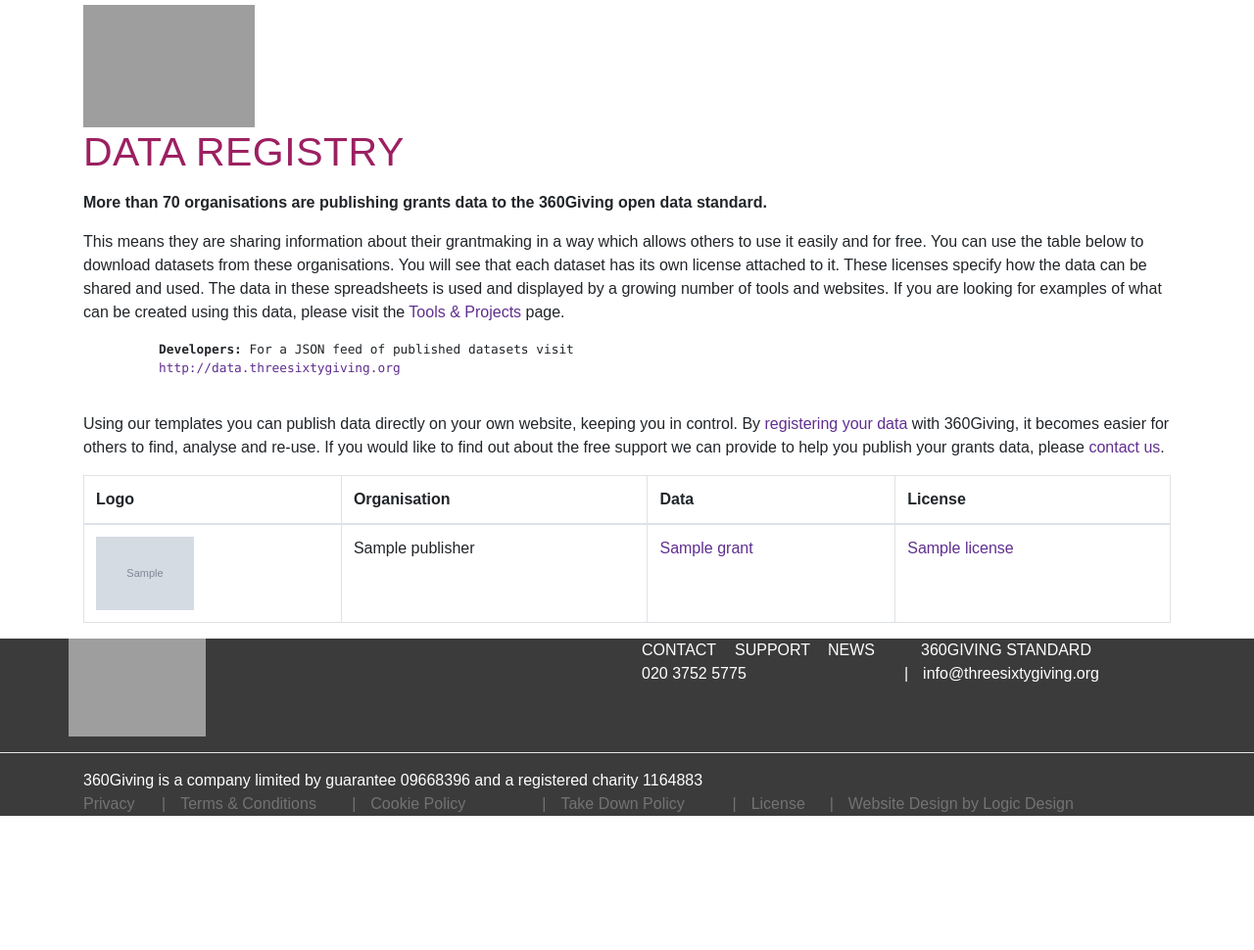
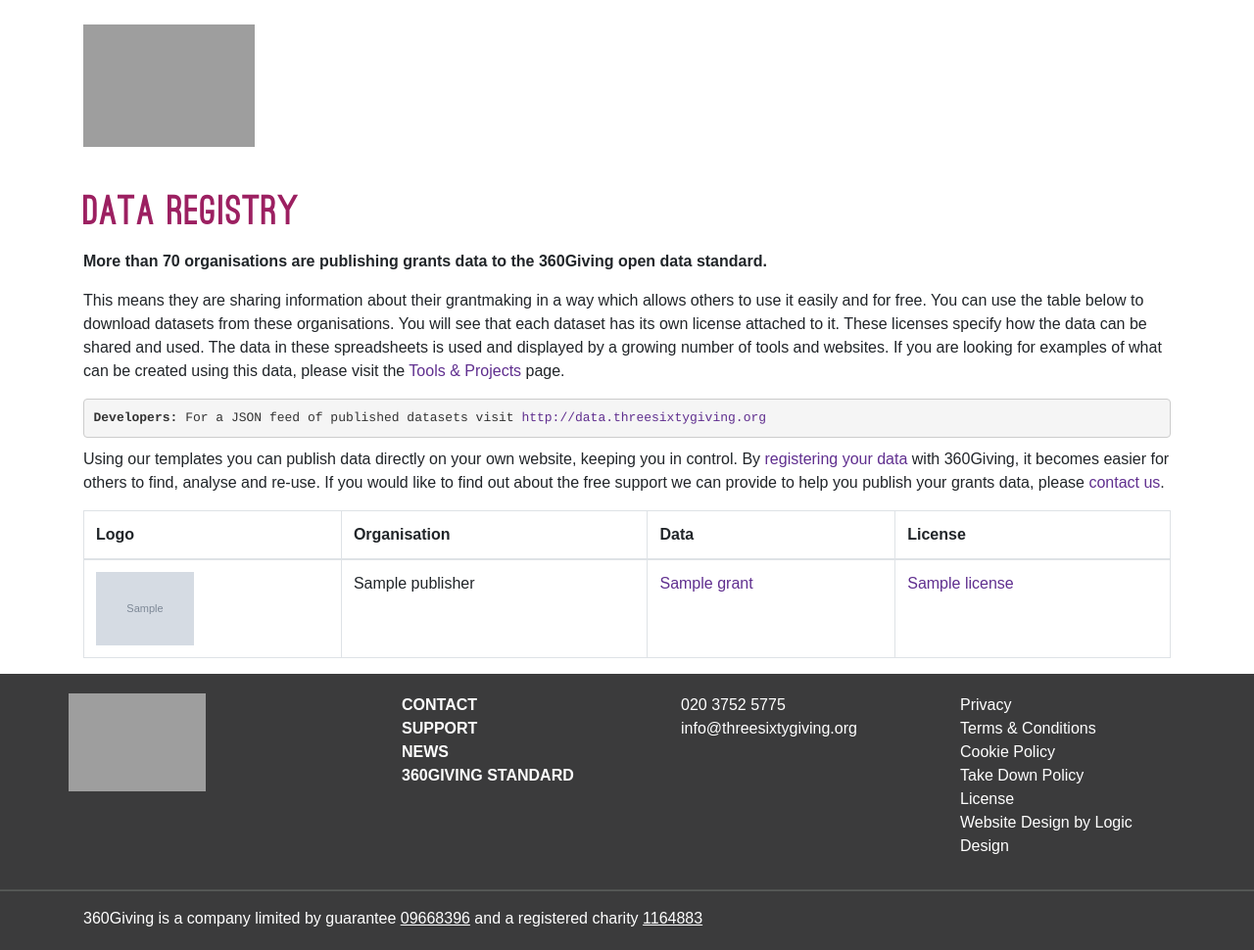
Before and after one commit to ThreeSixtyGiving/registry-classic, a Flask app: template registry/templates/registry.html in a window 1280 px wide. Shown: the whole page at 98% size. Before the commit the page ends 833 px from the top, so only its background shows below. Run offline with Flask 2, Linux system fonts and the light colour scheme; the template is opened without the code that fills it: most values are stand-ins (such as "Sample title", 1, 10 or a date in 2020); grey boxes marked "Sample" are stand-in pictures; some libraries are stand-ins or nearby versions; grey boxes are pictures that could not be loaded.

Commit message:
Add Ostrich font - Devs info line - footer

```diff
--- a/registry/static/css/style.css
+++ b/registry/static/css/style.css
@@ -1,7 +1,16 @@
+@font-face {
+    font-family: Ostrich Sans Black;
+    src: url('../fonts/OstrichSans-Black.otf');
+}
+
 body {
   font-family: "Source Sans Pro", sans-serif !important;
   font-size: 18px;
   line-height: 28px;
+}
+
+.navbar-header.logo {
+  padding: 20px 0;
 }
 
 .page-header h1 {
@@ -11,25 +20,56 @@ body {
   letter-spacing: 0.5px;
   font-family: "Ostrich Sans Black", sans-serif;
   margin: 0 0 20px;
+  padding-top: 20px;
 }
 
 body div.container.body-main a {
   color: #602f8f;
 }
 
+body .devs-info{
+  display: block;
+  padding: 9.5px;
+  margin: 0 0 10px;
+  font-size: 13px;
+  line-height: 1.42857143;
+  color: #333;
+  word-break: break-all;
+  word-wrap: break-word;
+  background-color: #f5f5f5;
+  border: 1px solid #ccc;
+  border-radius: 4px;
+  font-family: Courier;
+}
+
 .footer {
   background-color: #3b3b3c;;
   color: #FFFFFF;
+  padding: 20px 0;
+}
+
+.footer ul{
+  list-style-type: none;
 }
 
 .footer a {
   color: #FFFFFF;
 }
 
-.footer .footer-third-row {
-  color: #737373;
+.footer a:hover {
+  color: #FFFFFF;
 }
 
-.footer .footer-third-row a {
-  color: #737373;
+.footer .footer-info-col {
+  font-weight: 700;
 }
+
+.footer hr {
+  height: 1px;
+  color: #585a59;
+  background-color: #585a59;
+}
+
+.footer .sub-footer a {
+  text-decoration: underline;
+}
--- a/registry/templates/registry.html
+++ b/registry/templates/registry.html
@@ -27,8 +27,8 @@
 
   <body>
      <div class="container">
-      <div class="navbar-header">
-        <a class="navbar-brand" href="http://www.threesixtygiving.org/">
+      <div class="navbar-header logo">
+        <a class="navbar-brand pull-right" href="http://www.threesixtygiving.org/">
           <img src="http://www.threesixtygiving.org/wp-content/themes/360giving/assets/img/logo.png" alt="360Giving" width="175" height="125">
         </a>
       </div>
@@ -39,7 +39,7 @@
         <h1>DATA REGISTRY</h1>
       </div>
 
-      <div class="content-wrapper">
+      <div>
         <p><strong>More than 70 organisations are publishing grants data to the 360Giving open data standard.</strong></p>
         <p>
           This means they are sharing information about their grantmaking in a way which allows others to
@@ -50,10 +50,10 @@
           please visit the <a href="http://www.threesixtygiving.org/data/find-data/" target="_blank">Tools &amp; Projects</a>
           page.
         </p>
-        <pre style="font-size: 0.8em">
+        <p class="devs-info">
           <strong>Developers:</strong> For a JSON feed of published datasets visit
           <a href="http://data.threesixtygiving.org" target="_blank">http://data.threesixtygiving.org</a>
-        </pre>
+        </p>
         <p>
           Using our templates you can publish data directly on your own website, keeping you in control.
           By <a href="http://data.threesixtygiving.org/standard/register" target="_blank">registering your data</a>
@@ -99,51 +99,49 @@
     <footer class="footer">
       <div class="container">
         <div class="row">
-          <div class="col-sm-6">
+          <div class="col-sm-3">
             <div class="row align-items-start">
               <a href="http://www.threesixtygiving.org/">
                 <img src="http://www.threesixtygiving.org/wp-content/themes/360giving/assets/img/logo-white.png" alt="360Giving" width="140" height="100">
               </a>
             </div>
           </div>
+          <div class="col-sm-3">
+            <ul class="footer-info-col">
+              <li><a title="Contact" href="http://www.threesixtygiving.org/contact/">CONTACT</a></li>
+              <li><a title="Support" href="http://www.threesixtygiving.org/support/">SUPPORT</a></li>
+              <li><a title="News" href="http://www.threesixtygiving.org/news-2/">NEWS</a></li>
+              <li><a title="360Giving Standard" href="http://www.threesixtygiving.org/support/standard/">360GIVING STANDARD</a></li>
+            </ul>
+          </div>
+          <div class="col-sm-3">
+            <ul>
+              <li><a class="tel" href="tel:+442037525775">020 3752 5775</a></li>
+              <li><a class="email" href="mailto:info@threesixtygiving.org">info@threesixtygiving.org</a></li>
+            </ul>
+          </div>
+          <div class="col-sm-3">
+            <ul>
+              <li><a title="Privacy" href="http://www.threesixtygiving.org/privacy/">Privacy</a></li>
+              <li><a title="Terms &#038; Conditions" href="http://www.threesixtygiving.org/terms-conditions/">Terms &amp; Conditions</a></li>
+              <li><a title="Cookie Policy" href="http://www.threesixtygiving.org/cookie-policy/">Cookie Policy</a></li>
+              <li><a title="Take Down Policy" href="http://www.threesixtygiving.org/take-down-policy/">Take Down Policy</a></li>
+              <li><a title="License" href="https://creativecommons.org/licenses/by/4.0/">License</a></li>
+              <li><a href="https://www.logicdesign.co.uk" target="_blank">Website Design by Logic Design</a></li>
+            </ul>
+          </div>
 
-          <div class="col-sm-6">
-            <div class="row align-items-end">
-              <div class="col-sm-2"><a title="Contact" href="http://www.threesixtygiving.org/contact/">CONTACT</a></div>
-              <div class="col-sm-2"><a title="Support" href="http://www.threesixtygiving.org/support/">SUPPORT</a></div>
-              <div class="col-sm-2"><a title="News" href="http://www.threesixtygiving.org/news-2/">NEWS</a></div>
-              <div class="col-sm-5"><a title="360Giving Standard" href="http://www.threesixtygiving.org/support/standard/">360GIVING STANDARD</a></div>
-            </div>
-            <div class="row align-items-end">
-              <div class="col"><a class="tel" href="tel:+442037525775">020 3752 5775</a></div>
-              <div> | </div>
-              <div class="col"><a class="email" href="mailto:info@threesixtygiving.org">info@threesixtygiving.org</a></div>
-            </div>
-          </div>
         </div>
       </div>
-      <hr style="width: 100%; color: white; height: 0.5px; background-color:white;" />
+      <hr/>
       <div class="container">
-        <div class="row">
-          <div class="col-sm-8">
+        <div class="row sub-footer">
+          <div class="col">
             360Giving is a company limited by guarantee
             <a href="https://beta.companieshouse.gov.uk/company/09668396" target="_blank">09668396</a>
             and a registered charity
             <a href="http://beta.charitycommission.gov.uk/charity-details/?regid=1164883&subid=0"  target="_blank">1164883</a>
           </div>
-        </div>
-        <div class="row justify-content-md-start footer-third-row">
-          <div class="col-sm-1"><a title="Privacy" href="http://www.threesixtygiving.org/privacy/">Privacy</a></div>
-          <div> | </div>
-          <div class="col-sm-2"><a title="Terms &#038; Conditions" href="http://www.threesixtygiving.org/terms-conditions/">Terms &amp; Conditions</a></div>
-          <div> | </div>
-          <div class="col-sm-2"><a title="Cookie Policy" href="http://www.threesixtygiving.org/cookie-policy/">Cookie Policy</a></div>
-          <div> | </div>
-          <div class="col-sm-2"><a title="Take Down Policy" href="http://www.threesixtygiving.org/take-down-policy/">Take Down Policy</a></div>
-          <div> | </div>
-          <div class="col-sm-1"><a title="License" href="https://creativecommons.org/licenses/by/4.0/">License</a></div>
-          <div> | </div>
-          <div class="col-sm-3"><a href="https://www.logicdesign.co.uk" target="_blank">Website Design by Logic Design</a></div>
         </div>
       </div>
     </footer>
```
Also changed, not shown: registry/static/fonts/OstrichSans-Black.otf (added).
